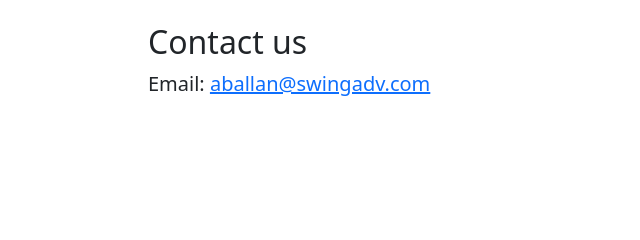
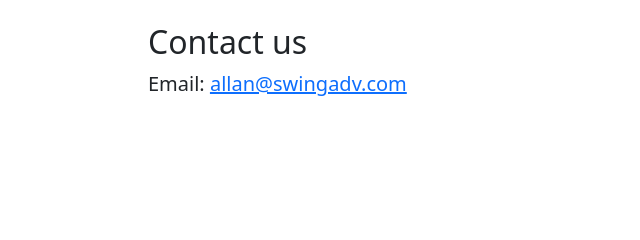
Before and after one commit to swing-advantage/swing-advantage.github.io, a plain HTML site: page index.html in a window 1280 px wide. Shown: the part 1430-1670 px from the top of the page, 132-772 px from the left. Drawn offline with nearby package versions, Linux system fonts and the light colour scheme.

Commit message:
email link

```diff
--- a/index.html
+++ b/index.html
@@ -97,7 +97,7 @@
             <h2>Contact us</h2>
             <p class="lead">
               Email:
-              <a href="mailto:allan@swingadv.com">aballan@swingadv.com</a>
+              <a href="mailto:allan@swingadv.com">allan@swingadv.com</a>
             </p>
           </div>
         </div>
```
